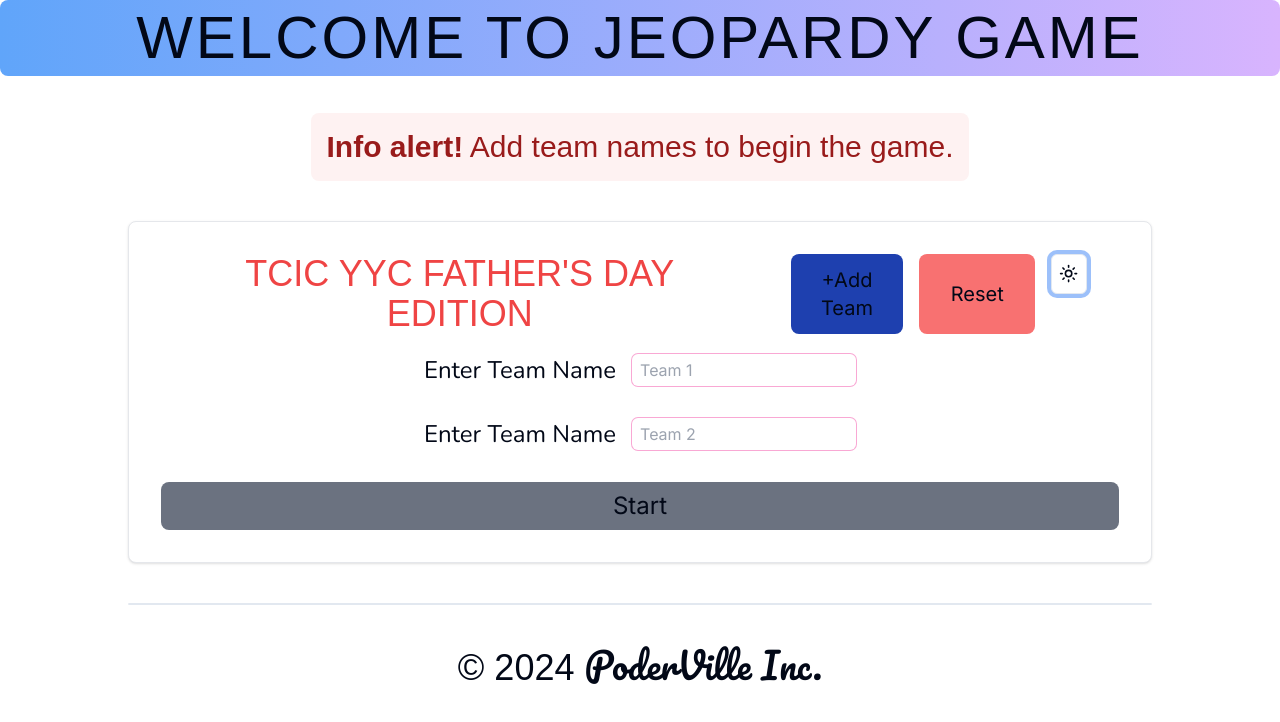
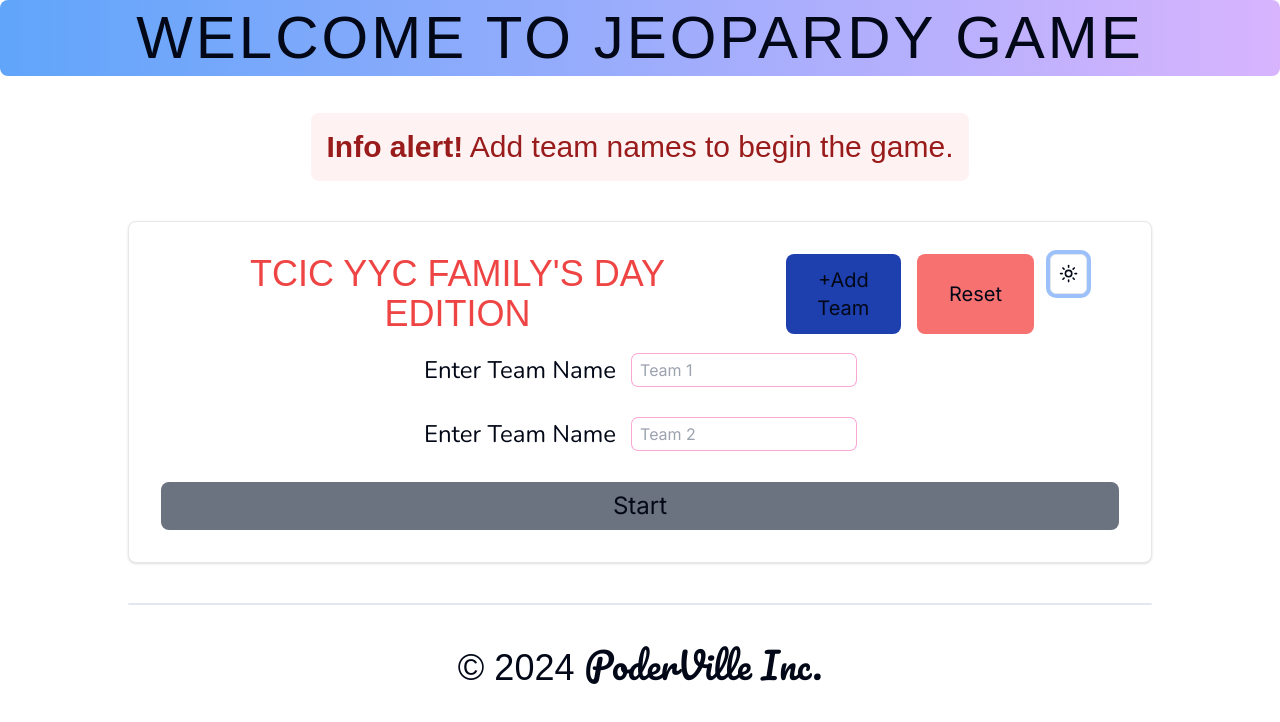
Before and after one commit to abiolaah/jeopardy-game-web-app, a Next.js app: page /jeopardy-game-web-app/ in a window 1280 px wide. Shown: the top 722 px of the page. Built offline with nearby package versions, Linux system fonts and the light colour scheme; a web font is replaced by a local one.

Commit message:
Update StartPage.tsx

```diff
--- a/components/StartPage.tsx
+++ b/components/StartPage.tsx
@@ -54,7 +54,7 @@ const StartPage = ({
             <h2
               className={`${adlam} text-4xl font-black uppercase text-red-500`}
             >
-              TCIC YYC FATHER&apos;S DAY EDITION
+              TCIC YYC FAMILY&apos;S DAY EDITION
             </h2>
             <div className="flex gap-4">
               <button
```
